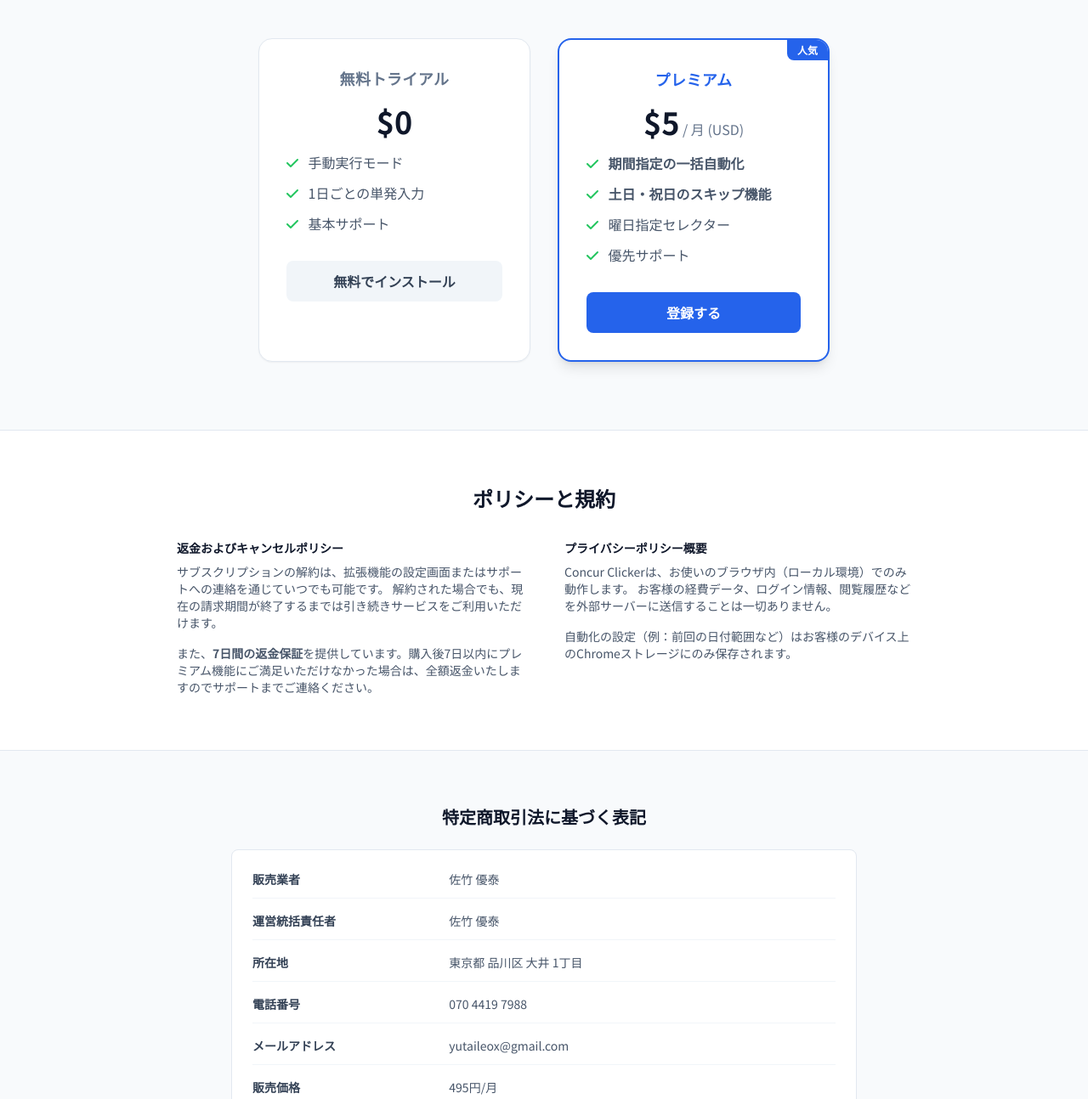
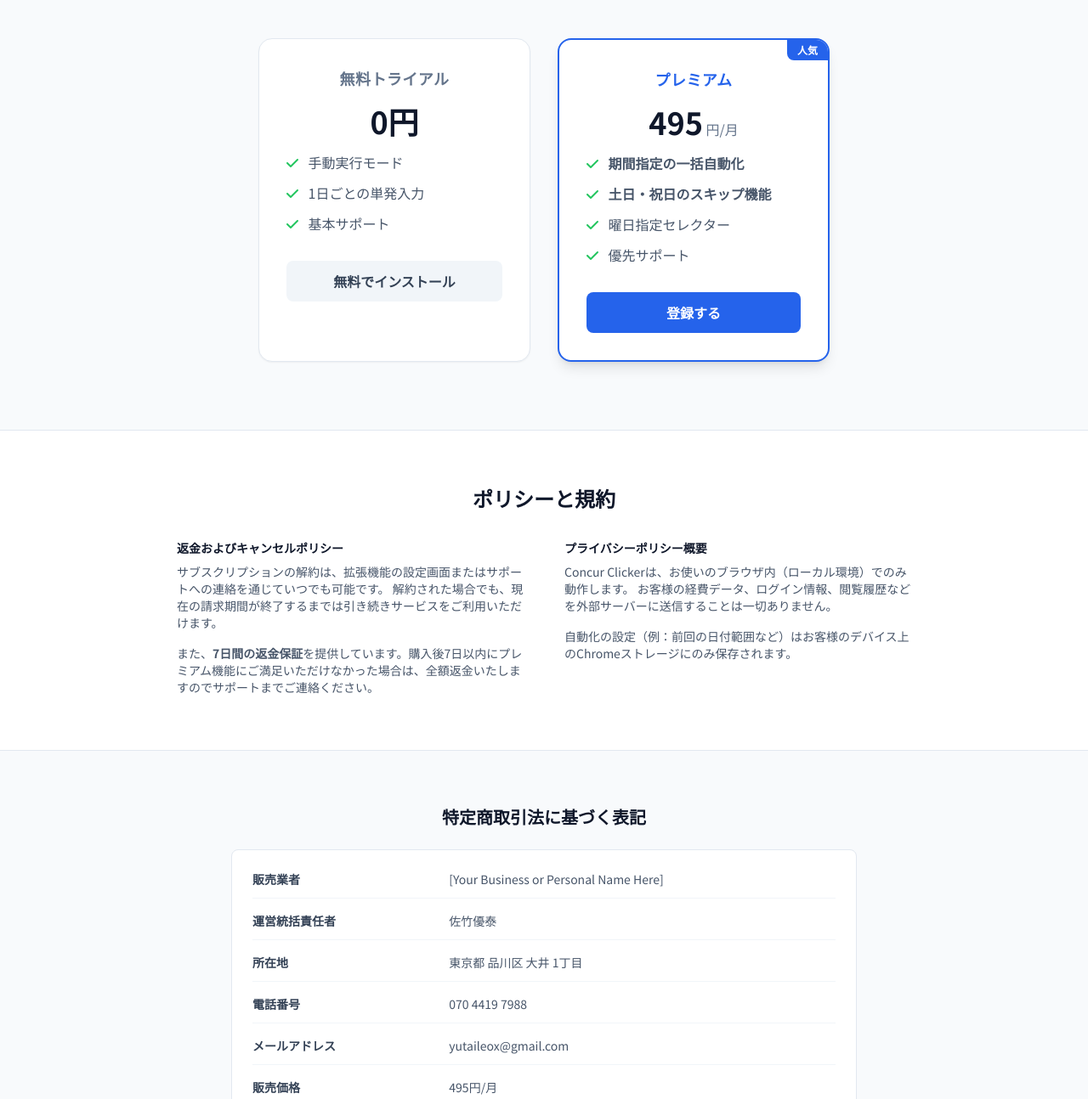
Before and after one commit to yutaimint/concur-clicker-web, a plain HTML site: page index.html in a window 1280 px wide. Shown: the part 1251-2545 px from the top of the page at 85% size. Drawn offline with nearby package versions, Linux system fonts and the light colour scheme.

Commit message:
Update index.html

```diff
--- a/index.html
+++ b/index.html
@@ -117,7 +117,7 @@
                 <div class="bg-white p-8 rounded-2xl shadow-sm border border-slate-200">
                     <h3 class="text-lg font-semibold text-slate-500 uppercase tracking-wide">無料トライアル</h3>
                     <div class="my-4">
-                        <span class="text-4xl font-bold text-slate-900">$0</span>
+                        <span class="text-4xl font-bold text-slate-900">0円</span>
                     </div>
                     <ul class="text-left space-y-3 mb-8 text-slate-600">
                         <li><i class="fa-solid fa-check text-green-500 mr-2"></i> 手動実行モード</li>
@@ -132,8 +132,8 @@
                     <div class="absolute top-0 right-0 bg-blue-600 text-white text-xs font-bold px-3 py-1 rounded-bl-lg">人気</div>
                     <h3 class="text-lg font-semibold text-blue-600 uppercase tracking-wide">プレミアム</h3>
                     <div class="my-4">
-                        <span class="text-4xl font-bold text-slate-900">$5</span>
-                        <span class="text-slate-500">/ 月 (USD)</span>
+                        <span class="text-4xl font-bold text-slate-900">495</span>
+                        <span class="text-slate-500"> 円/月</span>
                     </div>
                     <ul class="text-left space-y-3 mb-8 text-slate-600">
                         <li><i class="fa-solid fa-check text-green-500 mr-2"></i> <strong>期間指定の一括自動化</strong></li>
@@ -184,11 +184,11 @@
             <div class="bg-white p-6 rounded-lg border border-slate-200 text-sm space-y-4">
                 <div class="grid grid-cols-1 md:grid-cols-3 gap-2 border-b border-slate-100 pb-3">
                     <div class="font-bold text-slate-700">販売業者</div>
-                    <div class="md:col-span-2 text-slate-600">佐竹 優泰</div>
+                    <div class="md:col-span-2 text-slate-600">[Your Business or Personal Name Here]</div>
                 </div>
                 <div class="grid grid-cols-1 md:grid-cols-3 gap-2 border-b border-slate-100 pb-3">
                     <div class="font-bold text-slate-700">運営統括責任者</div>
-                    <div class="md:col-span-2 text-slate-600">佐竹 優泰</div>
+                    <div class="md:col-span-2 text-slate-600">佐竹優泰</div>
                 </div>
                 <div class="grid grid-cols-1 md:grid-cols-3 gap-2 border-b border-slate-100 pb-3">
                     <div class="font-bold text-slate-700">所在地</div>
```
